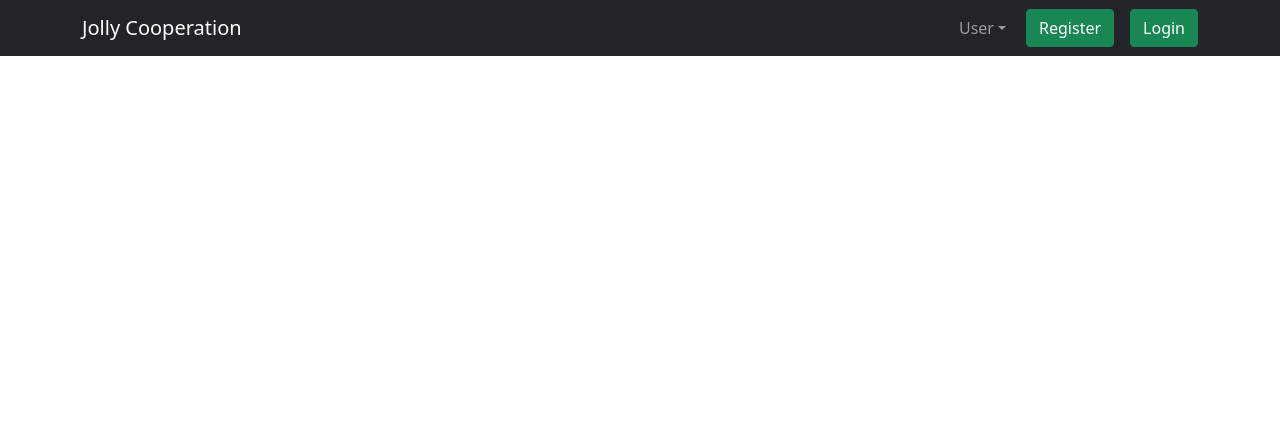
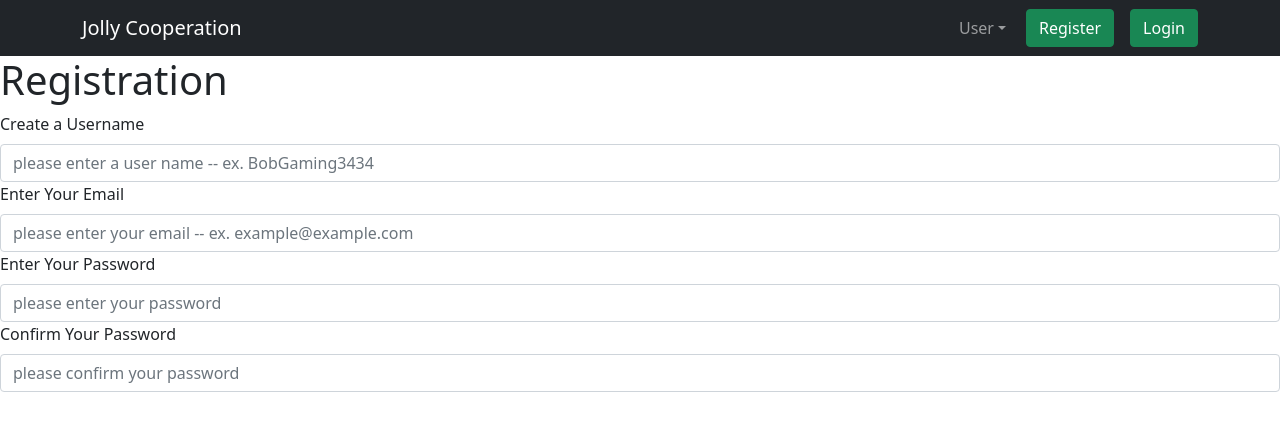
Before and after one commit to Ultra-Zactimus/Jolly_Cooperation, a React (Create React App) app: page /register in a window 1280 px wide. Shown: the top 430 px of the page. Built offline with nearby package versions, Linux system fonts and the light colour scheme.

Commit message:
add inputs to Register component

```diff
--- a/src/components/App.js
+++ b/src/components/App.js
@@ -28,7 +28,8 @@ const App = () => {
   return (
     <Router>
       <Header />
-      <Routes>
+      <Register />
+      {/* <Routes>
         <Route path="/register/*" element={<Register />}/>
         <Route path="/signin/*" element={<Signin />}/>
         <Route path="/profile/*" element={<Profile />}/>
@@ -37,7 +38,7 @@ const App = () => {
         <Route path="/post/*" element={<Post />}/>
         <Route path="/edit-post/*" element={<EditPost />}/>
         <Route path="/post-details/*" element={<PostDetails />}/>
-      </Routes>
+      </Routes> */}
     </Router>
   );
 }
--- a/src/components/Register.js
+++ b/src/components/Register.js
@@ -1,8 +1,46 @@
-
+import React from 'react';
+import { Form } from 'react-bootstrap';
 
 const Register = () => {
-
+  return (
+    <>
+      <div>
+        <h1>Registration</h1>
+      </div>
+      <Form>
+        <Form.Label>Create a Username</Form.Label>
+        <Form.Control
+          title="username"
+          name="username"
+          placeholder="please enter a user name -- ex. BobGaming3434"
+          required
+        />
+        <Form.Label>Enter Your Email</Form.Label>
+        <Form.Control
+          title="email"
+          name="email"
+          placeholder="please enter your email -- ex. example@example.com"
+          required
+        />
+        <Form.Label>Enter Your Password</Form.Label>
+        <Form.Control
+          title="password"
+          type="password"
+          name="password"
+          placeholder="please enter your password"
+          required
+        />
+        <Form.Label>Confirm Your Password</Form.Label>
+        <Form.Control
+          title="confirm"
+          type="password"
+          name="confirm"
+          placeholder="please confirm your password"
+          required
+        />
+      </Form>
+    </>
+  );
 }
 
-
 export default Register;
```
